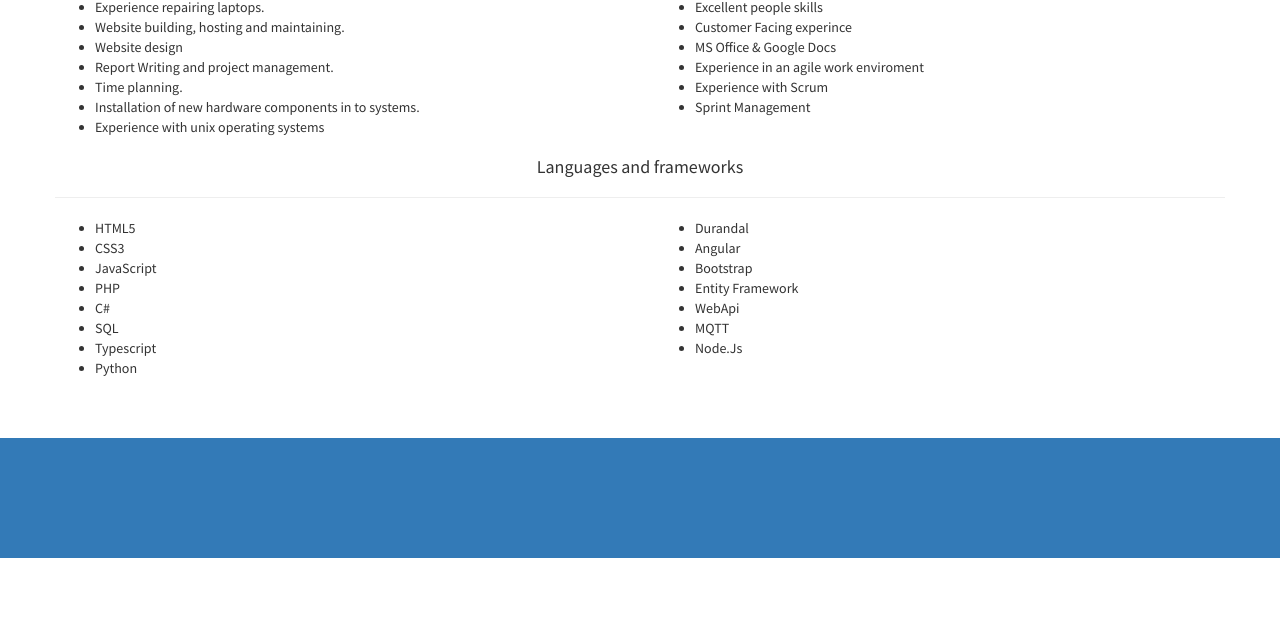
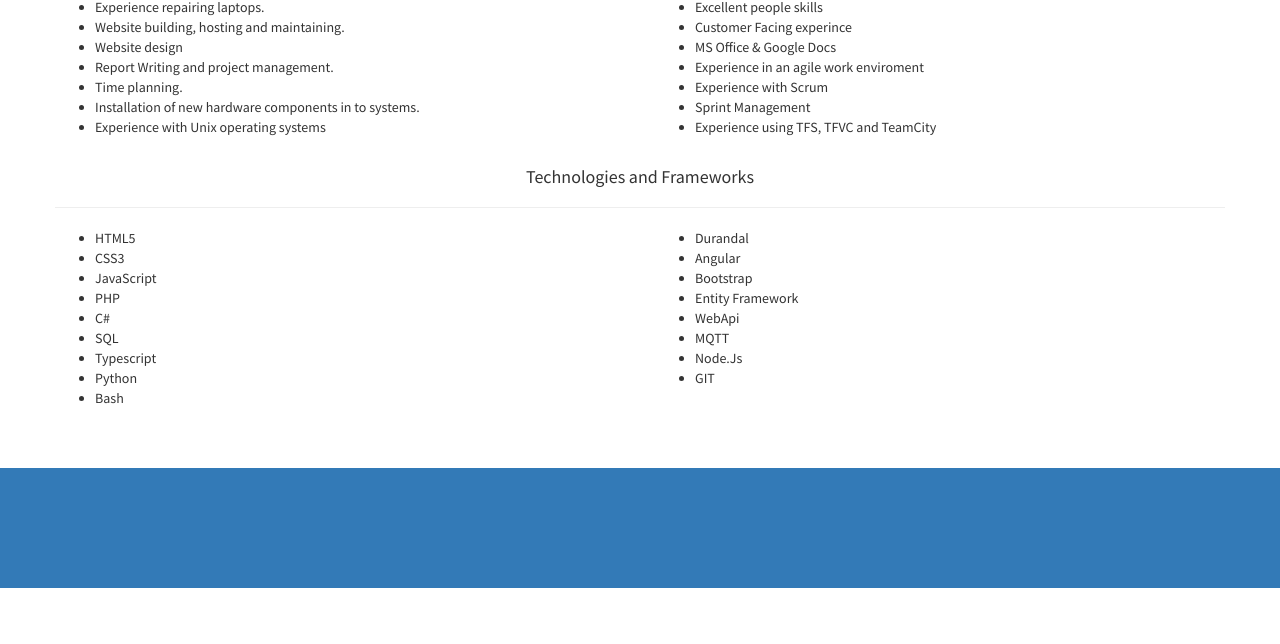
Before and after one commit to DeadpoolPancakes/naylorwebsites, a plain HTML site: page index.html in a window 1280 px wide. Shown: the part 4864-5508 px from the top of the page. Drawn offline with Linux system fonts and the light colour scheme.

Commit message:
Wording changes
wording changes
added corresponding images to the project pages

```diff
--- a/index.html
+++ b/index.html
@@ -435,7 +435,7 @@
                                     <li>Report Writing and project management. </li>
                                     <li>Time planning.</li>
                                     <li>Installation of new hardware components in to systems.</li>
-                                    <li>Experience with unix operating systems</li>
+                                    <li>Experience with Unix operating systems</li>
                                 </ul>
                             </div>
 
@@ -449,12 +449,13 @@
                                     <li>Experience in an agile work enviroment</li>
                                     <li>Experience with Scrum</li>
                                     <li>Sprint Management</li>
+                                    <li>Experience using TFS, TFVC and TeamCity</li>
                                 </ul>
                             </div>
                         </div>
-                        <div class="row">
+                        <div class="row" style="padding-top: 10px;">
                             <div class="col-xs-12">
-                                <h4 align="center">Languages and frameworks</h4>
+                                <h4 align="center">Technologies and Frameworks</h4>
                                 <hr/>
                             </div>
                             <div class="col-xs-12 col-sm-12 col-md-6">
@@ -467,6 +468,7 @@
                                     <li>SQL</li>
                                     <li>Typescript</li>
                                     <li>Python</li>
+                                    <li>Bash</li>
                                 </ul>
                             </div>
                             <div class="col-xs-12 col-sm-12 col-md-6">
@@ -478,6 +480,7 @@
                                     <li>WebApi</li>
                                     <li>MQTT</li>
                                     <li>Node.Js</li>
+                                    <li>GIT</li>
                                 </ul>
                             </div>
 
```
Also changed, not shown: Projects.html (+2 -2 lines).
